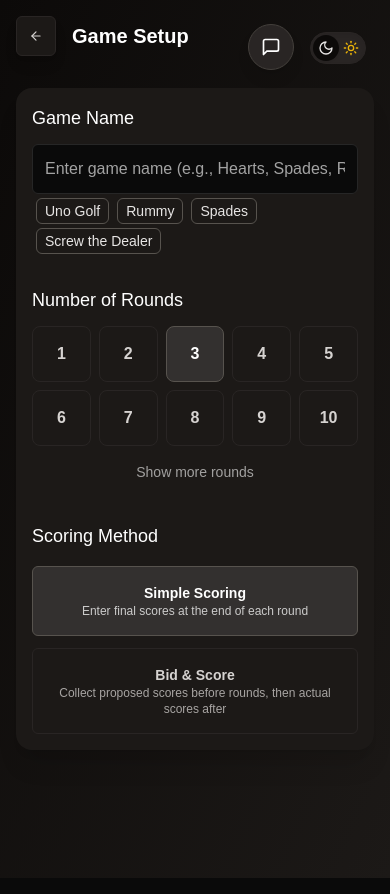
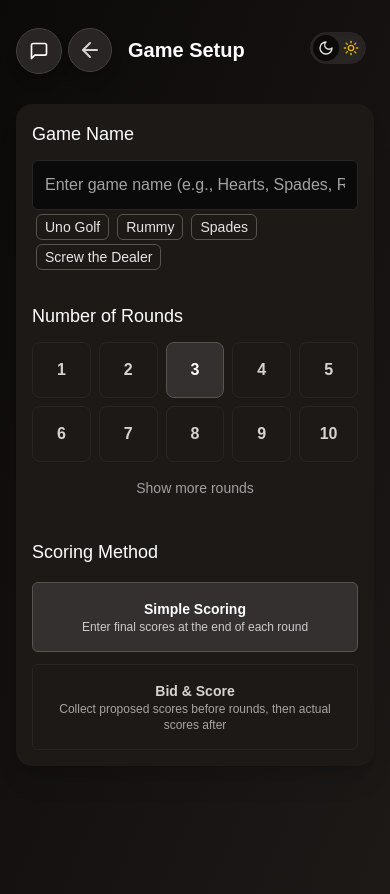
Before and after one commit to ryan-parag/card-game-scorer, a React (Vite) app: page / in a window 390 px wide. Both pictures are taken after a click on the button "New Game". Built offline with nearby package versions, Linux system fonts and the light colour scheme; no server answers; the database is empty; a web font is replaced by a local one.

Commit message:
re-position feedback popover

```diff
--- a/src/App.tsx
+++ b/src/App.tsx
@@ -11,6 +11,7 @@ import { getGames, getSettings, saveSettings, clearAllGames } from './utils/stor
 import { generateAvatarSeed } from './utils/avatar';
 import { motion } from 'framer-motion';
 import FeedbackPopover from './components/FeedbackPopover';
+import ThemeToggle from './components/ui/ThemeToggle';
 
 type AppState = 'launch' | 'game-setup' | 'player-setup' | 'game' | 'summary';
 
@@ -187,37 +188,7 @@ function App() {
     <div className="relative min-h-screen">
       <FeedbackPopover/>
       {/* Theme Toggle */}
-      <motion.button
-        className={`rounded-full w-14 h-8 p-0.5 border border-stone-300 dark:border-stone-800 dark:hover:border-stone-700 bg-stone-200 dark:bg-stone-800 dark:hover:bg-stone-700 shadow-inner hover:border-stone-400 hover:bg-stone-300 absolute top-8 right-6 lg:right-8 z-50 transition-all duration-200 overflow-hidden flex items-center ${isDark ? 'justify-start' : 'justify-end'}`}
-        onClick={toggleTheme}
-      >
-        <motion.div
-          className="rounded-full h-[26px] w-[26px] bg-white dark:bg-stone-950 shadow-sm"
-          layout
-          transition={{
-            duration: 0.1
-          }}
-        />
-        <motion.div
-          initial={{ opacity: 0 }}
-          animate={{ opacity: 1 }}
-          exit={{ opacity: 0 }}
-          transition={{ duration: 0.24, delay: 1, type: "spring", stiffness: 150 }}
-          className="absolute top-1/2 -translate-y-1/2 right-[6.5px] z-10"
-        >
-          <Sun className="w-4 h-4 text-yellow-700 dark:text-yellow-500" />
-        </motion.div>
-        <motion.div
-          initial={{ opacity: 0 }}
-          animate={{ opacity: 1 }}
-          exit={{ opacity: 0 }}
-          transition={{ duration: 0.24, delay: 1, type: "spring", stiffness: 150 }}
-          className="absolute top-1/2 -translate-y-1/2 left-[6.5px]"
-        >
-          <Moon className="w-4 h-4 text-stone-700 dark:text-stone-200 z-10" />
-        </motion.div>
-      </motion.button>
-
+      <ThemeToggle toggleTheme={toggleTheme} isDark={isDark} />
 
       {appState === 'launch' && (
         <LaunchScreen
--- a/src/components/FeedbackPopover.tsx
+++ b/src/components/FeedbackPopover.tsx
@@ -34,7 +34,7 @@ const FeedbackPopover = () => {
   };
 
   return (
-    <div className="fixed right-24 top-6 lg:top-auto lg:bottom-10 lg:right-6 z-50">
+    <div className="absolute left-4 right-auto top-7 lg:fixed lg:left-auto lg:top-auto lg:bottom-10 lg:right-6 z-50">
       <AnimatePresence>
         <div
           layout
--- a/src/components/GameSetup.tsx
+++ b/src/components/GameSetup.tsx
@@ -34,12 +34,12 @@ export const GameSetup: React.FC<GameSetupProps> = ({ onBack, onNext }) => {
     <div className="min-h-screen bg-gradient-to-br from-white to-stone-200 dark:from-stone-950 dark:to-stone-900 p-4 pb-32">
       <div className="max-w-4xl mx-auto">
         {/* Header */}
-        <div className="flex items-center gap-4 mb-8">
+        <div className="flex items-center gap-4 mb-8 mt-3 pl-[52px] lg:pl-0">
           <Button
             onClick={onBack}
             variant="outline"
             size="icon"
-            className="transition p-3 bg-white dark:bg-stone-900 shadow-lg hover:shadow-xl transition-all duration-200 transform active:scale-[97%] active:shadow-inner"
+            className="bg-white dark:bg-stone-800 border border-stone-200 dark:border-stone-700 text-stone-800 dark:text-white overflow-hidden rounded-full shadow-lg hover:shadow-xl transition-all duration-200 transform active:scale-[97%] active:shadow-inner"
           >
             <ArrowLeft className="w-6 h-6 text-stone-800 dark:text-stone-300" />
           </Button>
--- a/src/components/PlayerSetup.tsx
+++ b/src/components/PlayerSetup.tsx
@@ -88,12 +88,12 @@ export const PlayerSetup: React.FC<PlayerSetupProps> = ({ onBack, onNext, isDark
     <div className="min-h-screen bg-gradient-to-br from-white to-zinc-200 dark:from-stone-950 dark:to-stone-900 p-4 pb-32">
       <div className="max-w-4xl mx-auto">
         {/* Header */}
-        <div className="flex items-center gap-4 mb-8">
+        <div className="flex items-center gap-4 mb-8 mt-3 pl-[52px] lg:pl-0">
           <Button
             onClick={onBack}
             variant="outline"
             size="icon"
-            className="p-3 bg-white dark:bg-stone-900 shadow-lg hover:shadow-xl transition-all duration-200 transform active:scale-[97%] active:shadow-inner"
+            className="bg-white dark:bg-stone-800 border border-stone-200 dark:border-stone-700 text-stone-800 dark:text-white overflow-hidden rounded-full shadow-lg hover:shadow-xl transition-all duration-200 transform active:scale-[97%] active:shadow-inner"
           >
             <ArrowLeft className="w-6 h-6 text-stone-800 dark:text-stone-300" />
           </Button>
--- a/src/components/ScoreInterface.tsx
+++ b/src/components/ScoreInterface.tsx
@@ -77,12 +77,12 @@ export const ScoreInterface: React.FC<ScoreInterfaceProps> = ({
       <div className="w-full max-w-7xl mx-auto">
         {/* Header */}
         <div className="flex flex-col md:flex-row items-start md:items-center justify-between mb-6">
-          <div className="flex items-center gap-4">
+          <div className="flex items-center gap-4 mt-1.5 pl-[52px] lg:pl-0">
             <Button
               onClick={onBack}
               variant="outline"
               size="icon"
-              className="transition p-3 bg-white dark:bg-stone-900 shadow-lg hover:shadow-xl transition-all duration-200 transform active:scale-[97%] active:shadow-inner"
+              className="bg-white dark:bg-stone-800 border border-stone-200 dark:border-stone-700 text-stone-800 dark:text-white overflow-hidden rounded-full shadow-lg hover:shadow-xl transition-all duration-200 transform active:scale-[97%] active:shadow-inner"
             >
               <ArrowLeft className="w-6 h-6 text-stone-800 dark:text-stone-300" />
             </Button>
--- /dev/null
+++ b/src/components/ui/ThemeToggle.tsx
@@ -0,0 +1,39 @@
+import { motion } from 'framer-motion';
+import { Sun, Moon } from 'lucide-react';
+
+const ThemeToggle = ({ toggleTheme, isDark }: { toggleTheme: () => void, isDark: boolean }) => {
+  return (
+    <motion.button
+			className={`rounded-full w-14 h-8 p-0.5 border border-stone-300 dark:border-stone-800 dark:hover:border-stone-700 bg-stone-200 dark:bg-stone-800 dark:hover:bg-stone-700 shadow-inner hover:border-stone-400 hover:bg-stone-300 absolute top-8 right-6 lg:right-8 z-50 transition-all duration-200 overflow-hidden flex items-center ${isDark ? 'justify-start' : 'justify-end'}`}
+			onClick={toggleTheme}
+    >
+    <motion.div
+			className="rounded-full h-[26px] w-[26px] bg-white dark:bg-stone-950 shadow-sm"
+			layout
+			transition={{
+			duration: 0.1
+      }}
+    />
+			<motion.div
+				initial={{ opacity: 0 }}
+				animate={{ opacity: 1 }}
+				exit={{ opacity: 0 }}
+				transition={{ duration: 0.24, delay: 1, type: "spring", stiffness: 150 }}
+				className="absolute top-1/2 -translate-y-1/2 right-[6.5px] z-10"
+			>
+				<Sun className="w-4 h-4 text-yellow-700 dark:text-yellow-500" />
+			</motion.div>
+			<motion.div
+				initial={{ opacity: 0 }}
+				animate={{ opacity: 1 }}
+				exit={{ opacity: 0 }}
+				transition={{ duration: 0.24, delay: 1, type: "spring", stiffness: 150 }}
+				className="absolute top-1/2 -translate-y-1/2 left-[6.5px]"
+			>
+				<Moon className="w-4 h-4 text-stone-700 dark:text-stone-200 z-10" />
+			</motion.div>
+    </motion.button>
+  );
+};
+
+export default ThemeToggle;
--- a/src/components/ui/button.tsx
+++ b/src/components/ui/button.tsx
@@ -23,7 +23,7 @@ const buttonVariants = cva(
         default: "h-10 px-4 py-2",
         sm: "h-9 rounded-md px-3",
         lg: "h-11 rounded-md px-8",
-        icon: "h-10 w-10",
+        icon: "h-[44px] w-[44px]",
       },
     },
     defaultVariants: {
```
